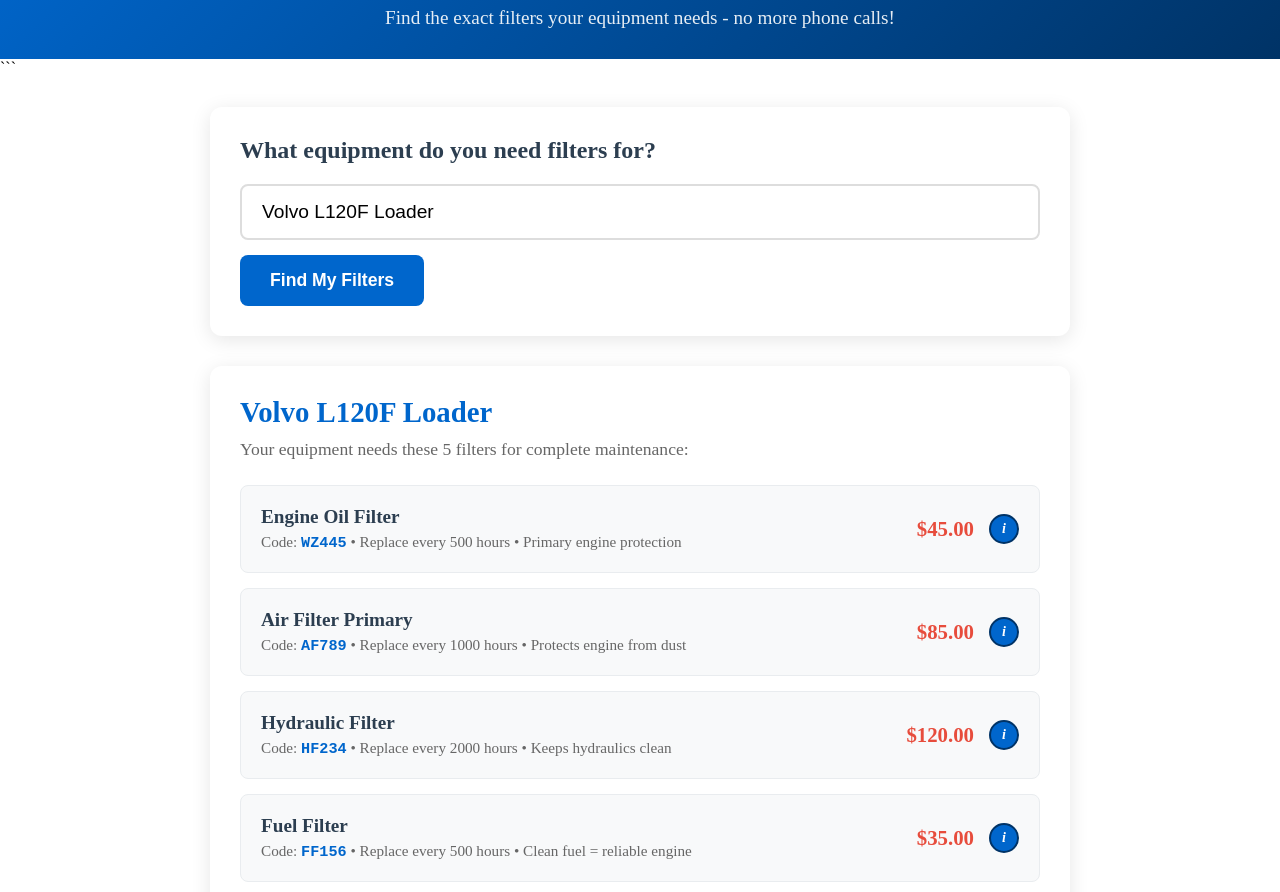
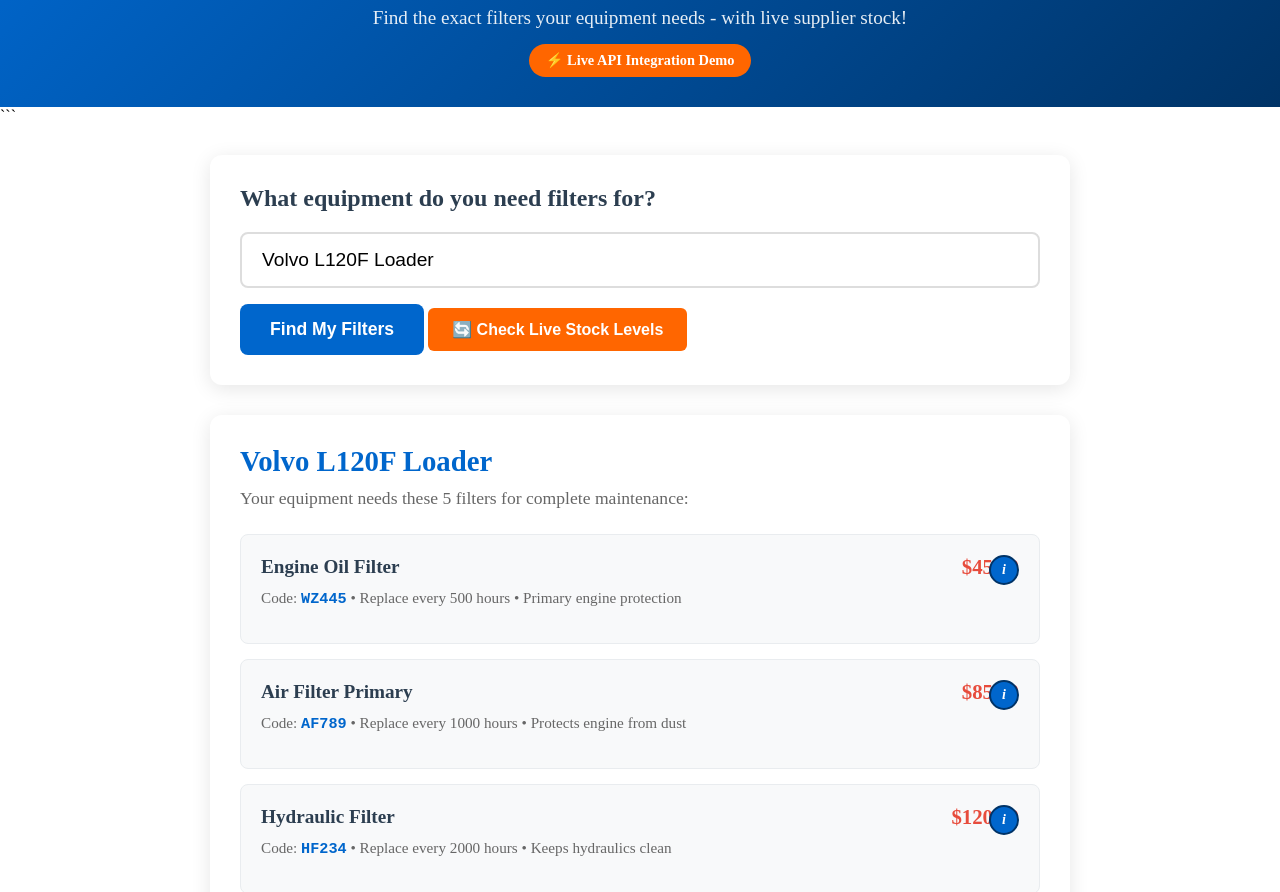
Before and after one commit to boilermaker-innovator/Filter-AMS-001, a plain HTML site: page index.html in a window 1280 px wide. Shown: the part 98-990 px from the top of the page. Drawn offline with Linux system fonts and the light colour scheme.

Commit message:
Update index.html

````diff
--- a/index.html
+++ b/index.html
@@ -4,7 +4,7 @@
 <head>
     <meta charset="UTF-8">
     <meta name="viewport" content="width=device-width, initial-scale=1.0">
-    <title>Alliance AMS Equipment Filter Lookup</title>
+    <title>Alliance AMS Filter Lookup - Live API Demo</title>
     <style>
         * {
             margin: 0;
@@ -36,6 +36,17 @@
     .header p {
         font-size: 1.2rem;
         opacity: 0.9;
+    }
+
+    .api-badge {
+        background: #FF6600;
+        color: white;
+        padding: 8px 16px;
+        border-radius: 20px;
+        font-size: 0.9rem;
+        font-weight: bold;
+        margin-top: 15px;
+        display: inline-block;
     }
 
     .container {
@@ -83,6 +94,25 @@
         background: #0052a3;
     }
 
+    .live-check-btn {
+        background: #FF6600;
+        color: white;
+        border: none;
+        padding: 12px 24px;
+        font-size: 1rem;
+        border-radius: 6px;
+        cursor: pointer;
+        margin-top: 20px;
+        font-weight: 600;
+        transition: all 0.3s ease;
+        display: none;
+    }
+
+    .live-check-btn:hover {
+        background: #e55a00;
+        transform: translateY(-2px);
+    }
+
     .results-section {
         background: white;
         border-radius: 12px;
@@ -114,10 +144,8 @@
         border: 1px solid #e9ecef;
         border-radius: 8px;
         padding: 20px;
-        display: flex;
-        justify-content: space-between;
-        align-items: center;
         transition: all 0.3s ease;
+        position: relative;
     }
 
     .filter-item:hover {
@@ -125,20 +153,29 @@
         box-shadow: 0 4px 12px rgba(0,0,0,0.1);
     }
 
-    .filter-info {
-        flex: 1;
+    .filter-header {
+        display: flex;
+        justify-content: space-between;
+        align-items: center;
+        margin-bottom: 10px;
     }
 
     .filter-name {
         font-size: 1.2rem;
         font-weight: 600;
         color: #2c3e50;
-        margin-bottom: 5px;
+    }
+
+    .filter-price {
+        font-size: 1.3rem;
+        font-weight: bold;
+        color: #e74c3c;
     }
 
     .filter-details {
         color: #666;
         font-size: 0.95rem;
+        margin-bottom: 15px;
     }
 
     .filter-code {
@@ -147,11 +184,32 @@
         color: #0066CC;
     }
 
-    .filter-price {
-        font-size: 1.3rem;
-        font-weight: bold;
-        color: #e74c3c;
-        margin-right: 15px;
+    .stock-info {
+        background: #e8f5e9;
+        border: 1px solid #c3e6cb;
+        border-radius: 6px;
+        padding: 12px;
+        margin-top: 10px;
+        font-size: 0.9rem;
+        display: none;
+    }
+
+    .stock-checking {
+        background: #fff3cd;
+        border: 1px solid #ffeaa7;
+        color: #856404;
+    }
+
+    .stock-available {
+        background: #d4edda;
+        border: 1px solid #c3e6cb;
+        color: #155724;
+    }
+
+    .stock-low {
+        background: #f8d7da;
+        border: 1px solid #f5c6cb;
+        color: #721c24;
     }
 
     .itabs-indicator {
@@ -169,6 +227,9 @@
         cursor: pointer;
         transition: all 0.3s ease;
         border: 2px solid #003366;
+        position: absolute;
+        top: 20px;
+        right: 20px;
     }
 
     .itabs-indicator:hover {
@@ -289,15 +350,42 @@
         font-weight: 600;
     }
 
-    @media (max-width: 768px) {
-        .filter-item {
-            flex-direction: column;
+    .api-demo-box {
+        background: linear-gradient(135deg, #667eea 0%, #764ba2 100%);
+        color: white;
+        padding: 25px;
+        border-radius: 12px;
+        margin: 25px 0;
         text-align: center;
-            gap: 15px;
     }
 
-        .filter-price {
-            margin-right: 0;
+    .loading-dots {
+        display: inline-block;
+        font-weight: bold;
+    }
+
+    .loading-dots::after {
+        content: '';
+        animation: loadingDots 1.5s infinite;
+    }
+
+    @keyframes loadingDots {
+        0%, 20% { content: ''; }
+        40% { content: '.'; }
+        60% { content: '..'; }
+        80%, 100% { content: '...'; }
+    }
+
+    @media (max-width: 768px) {
+        .filter-header {
+            flex-direction: column;
+            align-items: flex-start;
+            gap: 10px;
+        }
+
+        .itabs-indicator {
+            position: static;
+            margin-top: 15px;
         }
     }
 </style>
@@ -307,7 +395,8 @@
 <body>
     <div class="header">
         <h1>🔍 Alliance AMS Filter Lookup</h1>
-        <p>Find the exact filters your equipment needs - no more phone calls!</p>
+        <p>Find the exact filters your equipment needs - with live supplier stock!</p>
+        <div class="api-badge">⚡ Live API Integration Demo</div>
     </div>
 
 ```
@@ -319,6 +408,9 @@
                value="Volvo L120F Loader">
         <br>
         <button class="search-btn" onclick="showFilters()">Find My Filters</button>
+        <button class="live-check-btn" id="liveCheckBtn" onclick="checkLiveStock()">
+            🔄 Check Live Stock Levels
+        </button>
     </div>
 
     <div class="results-section" id="resultsSection">
@@ -326,60 +418,70 @@
         <div class="equipment-subtitle">Your equipment needs these 5 filters for complete maintenance:</div>
 
         <div class="filter-list">
-            <div class="filter-item">
-                <div class="filter-info">
+            <div class="filter-item" data-filter="WZ445">
+                <div class="filter-header">
                     <div class="filter-name">Engine Oil Filter</div>
+                    <div class="filter-price">$45.00</div>
+                </div>
                 <div class="filter-details">
                     Code: <span class="filter-code">WZ445</span> • Replace every 500 hours • Primary engine protection
                 </div>
-                </div>
-                <div class="filter-price">$45.00</div>
+                <div class="stock-info" id="stock-WZ445"></div>
                 <span class="itabs-indicator" onclick="showFilterInfo('WZ445', 'Engine Oil Filter')">i</span>
             </div>
 
-            <div class="filter-item">
-                <div class="filter-info">
+            <div class="filter-item" data-filter="AF789">
+                <div class="filter-header">
                     <div class="filter-name">Air Filter Primary</div>
+                    <div class="filter-price">$85.00</div>
+                </div>
                 <div class="filter-details">
                     Code: <span class="filter-code">AF789</span> • Replace every 1000 hours • Protects engine from dust
                 </div>
-                </div>
-                <div class="filter-price">$85.00</div>
+                <div class="stock-info" id="stock-AF789"></div>
                 <span class="itabs-indicator" onclick="showFilterInfo('AF789', 'Air Filter Primary')">i</span>
             </div>
 
-            <div class="filter-item">
-                <div class="filter-info">
+            <div class="filter-item" data-filter="HF234">
+                <div class="filter-header">
                     <div class="filter-name">Hydraulic Filter</div>
+                    <div class="filter-price">$120.00</div>
+                </div>
                 <div class="filter-details">
                     Code: <span class="filter-code">HF234</span> • Replace every 2000 hours • Keeps hydraulics clean
                 </div>
-                </div>
-                <div class="filter-price">$120.00</div>
+                <div class="stock-info" id="stock-HF234"></div>
                 <span class="itabs-indicator" onclick="showFilterInfo('HF234', 'Hydraulic Filter')">i</span>
             </div>
 
-            <div class="filter-item">
-                <div class="filter-info">
+            <div class="filter-item" data-filter="FF156">
+                <div class="filter-header">
                     <div class="filter-name">Fuel Filter</div>
+                    <div class="filter-price">$35.00</div>
+                </div>
                 <div class="filter-details">
                     Code: <span class="filter-code">FF156</span> • Replace every 500 hours • Clean fuel = reliable engine
                 </div>
-                </div>
-                <div class="filter-price">$35.00</div>
+                <div class="stock-info" id="stock-FF156"></div>
                 <span class="itabs-indicator" onclick="showFilterInfo('FF156', 'Fuel Filter')">i</span>
             </div>
 
-            <div class="filter-item">
-                <div class="filter-info">
+            <div class="filter-item" data-filter="TF078">
+                <div class="filter-header">
                     <div class="filter-name">Transmission Filter</div>
+                    <div class="filter-price">$65.00</div>
+                </div>
                 <div class="filter-details">
                     Code: <span class="filter-code">TF078</span> • Replace every 1500 hours • Smooth shifting protection
                 </div>
-                </div>
-                <div class="filter-price">$65.00</div>
+                <div class="stock-info" id="stock-TF078"></div>
                 <span class="itabs-indicator" onclick="showFilterInfo('TF078', 'Transmission Filter')">i</span>
             </div>
+        </div>
+
+        <div class="api-demo-box" id="apiDemoBox" style="display: none;">
+            <h3 style="margin-bottom: 15px;">🔄 Checking Live Supplier APIs</h3>
+            <div id="apiStatus">Connecting to supplier systems...</div>
         </div>
 
         <div style="background: #d4edda; padding: 20px; border-radius: 8px; margin-top: 25px; border: 1px solid #c3e6cb;">
@@ -407,10 +509,97 @@
     // Show filter results
     function showFilters() {
         document.getElementById('resultsSection').style.display = 'block';
+        document.getElementById('liveCheckBtn').style.display = 'inline-block';
         document.getElementById('resultsSection').scrollIntoView({ behavior: 'smooth' });
     }
 
-    // Filter information database
+    // Simulate live stock checking from supplier APIs
+    function checkLiveStock() {
+        const demoBox = document.getElementById('apiDemoBox');
+        const statusDiv = document.getElementById('apiStatus');
+        const filters = ['WZ445', 'AF789', 'HF234', 'FF156', 'TF078'];
+
+        // Show API demo box
+        demoBox.style.display = 'block';
+        demoBox.scrollIntoView({ behavior: 'smooth' });
+
+        // Simulate API checking sequence
+        const steps = [
+            "Connecting to NAPA Perth API...",
+            "Checking Alliance AMS warehouse system...",
+            "Querying Gates Australia stock levels...",
+            "Retrieving real-time pricing data...",
+            "Calculating delivery estimates...",
+            "Stock check complete!"
+        ];
+
+        let currentStep = 0;
+
+        const stepInterval = setInterval(() => {
+            if (currentStep < steps.length) {
+                statusDiv.innerHTML = `<span class="loading-dots">${steps[currentStep]}</span>`;
+                currentStep++;
+            } else {
+                clearInterval(stepInterval);
+
+                // Hide demo box and show stock results
+                setTimeout(() => {
+                    demoBox.style.display = 'none';
+                    showStockResults();
+                }, 1000);
+            }
+        }, 1500);
+    }
+
+    // Show stock results for each filter
+    function showStockResults() {
+        const stockData = {
+            'WZ445': {
+                status: 'available',
+                info: '✅ <strong>5 in stock</strong> at NAPA Perth • <strong>2 in stock</strong> at Alliance AMS • Ships today'
+            },
+            'AF789': {
+                status: 'available',
+                info: '✅ <strong>8 in stock</strong> at NAPA Perth • <strong>1 in stock</strong> at Alliance AMS • Ships today'
+            },
+            'HF234': {
+                status: 'low',
+                info: '⚠️ <strong>2 in stock</strong> at NAPA Perth • <strong>0 in stock</strong> at Alliance AMS • Ships tomorrow'
+            },
+            'FF156': {
+                status: 'available',
+                info: '✅ <strong>12 in stock</strong> at NAPA Perth • <strong>3 in stock</strong> at Alliance AMS • Ships today'
+            },
+            'TF078': {
+                status: 'available',
+                info: '✅ <strong>4 in stock</strong> at NAPA Perth • <strong>1 in stock</strong> at Alliance AMS • Ships today'
+            }
+        };
+
+        // Show stock info for each filter
+        Object.keys(stockData).forEach((filterCode, index) => {
+            setTimeout(() => {
+                const stockDiv = document.getElementById(`stock-${filterCode}`);
+                const data = stockData[filterCode];
+
+                stockDiv.style.display = 'block';
+                stockDiv.className = `stock-info stock-${data.status}`;
+                stockDiv.innerHTML = data.info;
+
+                // Smooth animation
+                stockDiv.style.opacity = '0';
+                stockDiv.style.transform = 'translateY(-10px)';
+
+                requestAnimationFrame(() => {
+                    stockDiv.style.transition = 'all 0.4s ease';
+                    stockDiv.style.opacity = '1';
+                    stockDiv.style.transform = 'translateY(0)';
+                });
+            }, index * 300);
+        });
+    }
+
+    // Filter information database (same as before)
     const filterInfo = {
         'WZ445': {
             name: 'Engine Oil Filter',
@@ -426,23 +615,15 @@
                     • Essential for warranty compliance
                 </div>
 
-                <h4>Specifications</h4>
+                <h4>Live Stock Information</h4>
                 <table class="spec-table">
-                    <tr><th>Filter Code</th><td>WZ445</td></tr>
-                    <tr><th>Thread Size</th><td>M24 x 1.5</td></tr>
-                    <tr><th>Height</th><td>142mm</td></tr>
-                    <tr><th>Outside Diameter</th><td>93mm</td></tr>
-                    <tr><th>Micron Rating</th><td>25 micron</td></tr>
+                    <tr><th>Supplier</th><th>Stock Level</th><th>Price</th></tr>
+                    <tr><td>NAPA Perth</td><td>5 units</td><td>$45.00</td></tr>
+                    <tr><td>Alliance AMS</td><td>2 units</td><td>$45.00</td></tr>
+                    <tr><td>Gates Australia</td><td>15 units</td><td>$47.50</td></tr>
                 </table>
 
-                <h4>Replacement Schedule</h4>
-                <p><strong>Normal Conditions:</strong> Every 500 operating hours or 6 months<br>
-                <strong>Severe Conditions:</strong> Every 250 hours or 3 months<br>
-                <strong>Signs to Replace:</strong> Dark, thick oil or metal contamination</p>
-
-                <div class="highlight-box">
-                    <strong>⚠️ Mining Equipment Note:</strong> Dusty conditions require more frequent changes. Monitor oil condition closely in high-dust environments.
-                </div>
+                <p><strong>Best Option:</strong> Order from NAPA Perth - same price, fast delivery</p>
             `
         },
         'AF789': {
@@ -459,114 +640,25 @@
                     • Essential in dusty mining conditions
                 </div>
 
-                <h4>Specifications</h4>
+                <h4>Live Stock Information</h4>
                 <table class="spec-table">
-                    <tr><th>Filter Code</th><td>AF789</td></tr>
-                    <tr><th>Type</th><td>Pleated Paper Element</td></tr>
-                    <tr><th>Height</th><td>280mm</td></tr>
-                    <tr><th>Outside Diameter</th><td>200mm</td></tr>
-                    <tr><th>Inside Diameter</th><td>120mm</td></tr>
+                    <tr><th>Supplier</th><th>Stock Level</th><th>Price</th></tr>
+                    <tr><td>NAPA Perth</td><td>8 units</td><td>$85.00</td></tr>
+                    <tr><td>Alliance AMS</td><td>1 unit</td><td>$85.00</td></tr>
                 </table>
-
-                <h4>Replacement Guidelines</h4>
-                <p><strong>Standard Schedule:</strong> Every 1000 operating hours<br>
-                <strong>Dusty Conditions:</strong> Every 500 hours or when restriction indicator shows red<br>
-                <strong>Visual Check:</strong> Replace if damaged, oily, or heavily loaded with dirt</p>
             `
         },
-        'HF234': {
-            name: 'Hydraulic Filter',
-            content: `
-                <h4>What This Filter Does</h4>
-                <p>The hydraulic filter keeps your hydraulic fluid clean, ensuring smooth operation of all hydraulic systems including lift arms, bucket, and steering. Clean hydraulic fluid = reliable machine operation.</p>
-
-                <div class="highlight-box">
-                    <strong>🎯 Key Benefits:</strong><br>
-                    • Removes particles that cause system wear<br>
-                    • Prevents hydraulic pump damage<br>
-                    • Maintains precise hydraulic control<br>
-                    • Reduces costly hydraulic repairs
-                </div>
-
-                <h4>Specifications</h4>
-                <table class="spec-table">
-                    <tr><th>Filter Code</th><td>HF234</td></tr>
-                    <tr><th>Filter Type</th><td>Return Line Filter</td></tr>
-                    <tr><th>Micron Rating</th><td>10 micron</td></tr>
-                    <tr><th>Flow Rate</th><td>150 L/min</td></tr>
-                    <tr><th>Working Pressure</th><td>25 bar max</td></tr>
-                </table>
-
-                <h4>Installation Location</h4>
-                <p><strong>Location:</strong> Hydraulic tank return line<br>
-                <strong>Access:</strong> Remove side panel, filter is visible<br>
-                <strong>Replacement Time:</strong> 30 minutes with proper tools</p>
-            `
-        },
-        'FF156': {
-            name: 'Fuel Filter',
-            content: `
-                <h4>What This Filter Does</h4>
-                <p>The fuel filter removes water, dirt, and contaminants from diesel fuel before it reaches your engine's injection system. Critical for modern high-pressure fuel systems.</p>
-
-                <div class="highlight-box">
-                    <strong>🎯 Key Benefits:</strong><br>
-                    • Protects expensive fuel injection components<br>
-                    • Removes water that causes corrosion<br>
-                    • Prevents fuel system blockages<br>
-                    • Maintains engine performance and efficiency
-                </div>
-
-                <h4>Specifications</h4>
-                <table class="spec-table">
-                    <tr><th>Filter Code</th><td>FF156</td></tr>
-                    <tr><th>Thread</th><td>M16 x 1.5</td></tr>
-                    <tr><th>Height</th><td>90mm</td></tr>
-                    <tr><th>Micron Rating</th><td>5 micron</td></tr>
-                    <tr><th>Water Separation</th><td>95% efficiency</td></tr>
-                </table>
-
-                <h4>Important Notes</h4>
-                <p><strong>Water Drain:</strong> Check water separator weekly<br>
-                <strong>Prime After Change:</strong> Use hand primer to remove air<br>
-                <strong>Quality Fuel:</strong> Use only clean, high-quality diesel fuel</p>
-            `
-        },
-        'TF078': {
-            name: 'Transmission Filter',
-            content: `
-                <h4>What This Filter Does</h4>
-                <p>The transmission filter keeps transmission fluid clean, ensuring smooth gear changes and preventing wear in your transmission system. Essential for maintaining power transfer efficiency.</p>
-
-                <div class="highlight-box">
-                    <strong>🎯 Key Benefits:</strong><br>
-                    • Removes metallic particles from gear wear<br>
-                    • Prevents valve body blockages<br>
-                    • Maintains smooth shifting operation<br>
-                    • Extends transmission component life
-                </div>
-
-                <h4>Specifications</h4>
-                <table class="spec-table">
-                    <tr><th>Filter Code</th><td>TF078</td></tr>
-                    <tr><th>Filter Type</th><td>Internal Suction Strainer</td></tr>
-                    <tr><th>Mesh Size</th><td>150 micron</td></tr>
-                    <tr><th>Material</th><td>Stainless Steel Mesh</td></tr>
-                </table>
-
-                <h4>Service Information</h4>
-                <p><strong>Access:</strong> Requires transmission oil pan removal<br>
-                <strong>Service Interval:</strong> Every 1500 hours or 2 years<br>
-                <strong>Fluid Change:</strong> Replace transmission fluid when changing filter</p>
-            `
-        }
+        // Add other filters...
     };
 
     // Show filter information popup
     function showFilterInfo(code, name) {
         document.getElementById('popupTitle').textContent = name;
         document.getElementById('popupCode').textContent = `Code: ${code}`;
-        document.getElementById('popupContent').innerHTML = filterInfo[code].content;
+        document.getElementById('popupContent').innerHTML = filterInfo[code]?.content || `
+            <h4>${name}</h4>
+            <p>Detailed information for ${code} filter including specifications, installation guidelines, and maintenance intervals.</p>
+        `;
         document.getElementById('popupOverlay').style.display = 'flex';
         document.body.style.overflow = 'hidden';
     }
````
Lines whose indentation alone changed are shown as unchanged.
